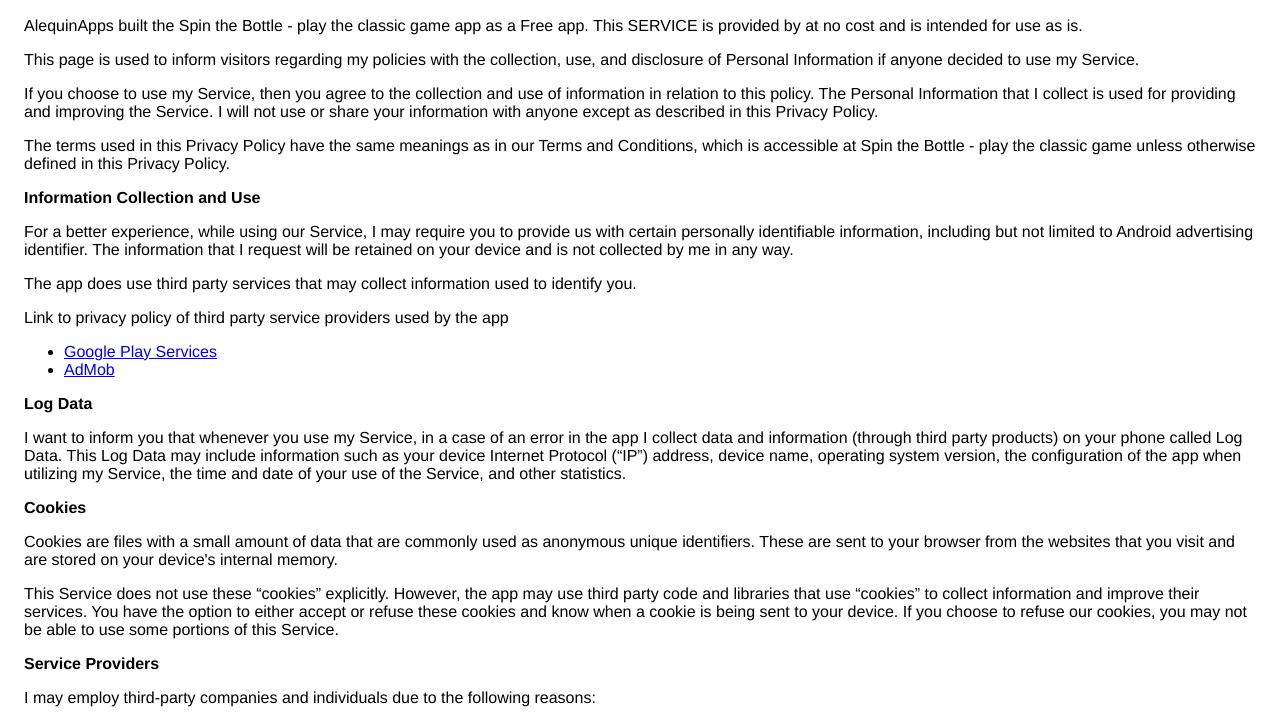
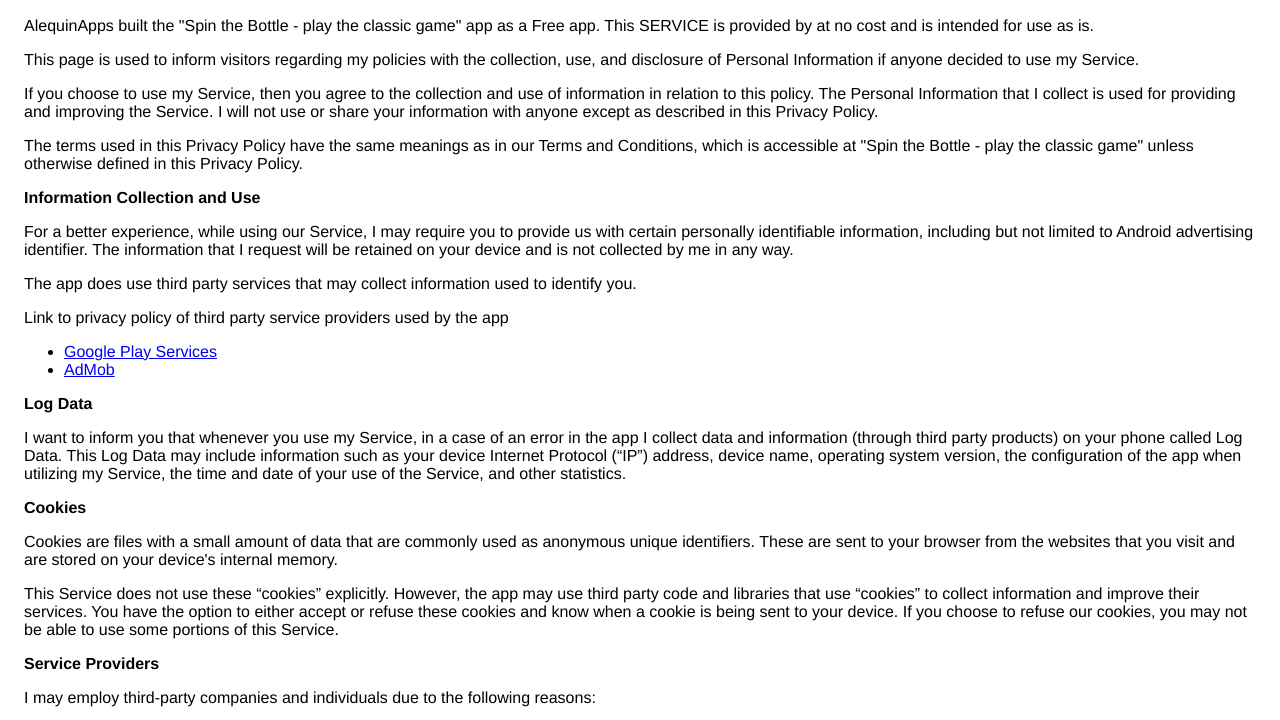
Before and after one commit to Alequin/Policy-Host, a website: page private-policies/spin-the-bottle.html in a window 1280 px wide. Shown: the part 75-795 px from the top of the page. Drawn offline with Linux system fonts and the light colour scheme.

Commit message:
Wrapped all app names in quotes

```diff
--- a/private-policies/spin-the-bottle.html
+++ b/private-policies/spin-the-bottle.html
@@ -8,7 +8,7 @@
     </head>
     <body>
     <h2>Privacy Policy</h2> <p>
-                    AlequinApps built the Spin the Bottle - play the classic game app as
+                    AlequinApps built the "Spin the Bottle - play the classic game" app as
                     a Free app. This SERVICE is provided by
                      at no cost and is intended for
                     use as is.
@@ -28,7 +28,7 @@
                   </p> <p>
                     The terms used in this Privacy Policy have the same meanings
                     as in our Terms and Conditions, which is accessible at
-                    Spin the Bottle - play the classic game unless otherwise defined in this Privacy
+                    "Spin the Bottle - play the classic game" unless otherwise defined in this Privacy
                     Policy.
                   </p> <p><strong>Information Collection and Use</strong></p> <p>
                     For a better experience, while using our Service,
```
